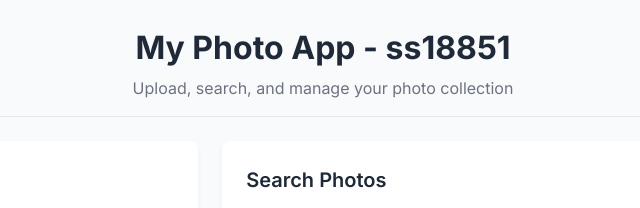
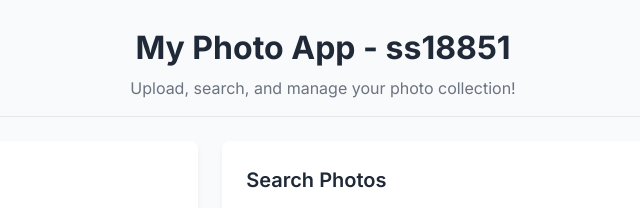
Before and after one commit to saiharshavarma/Cloud-Computing-Assignment-3-frontend, a plain HTML site: page index.html in a window 1280 px wide. Shown: the top 208 px of the page, 317-957 px from the left. Drawn offline with Linux system fonts and the light colour scheme.

```diff
--- a/index.html
+++ b/index.html
@@ -12,7 +12,7 @@
     <div class="container">
         <header>
             <h1>My Photo App - ss18851</h1>
-            <p class="app-description">Upload, search, and manage your photo collection</p>
+            <p class="app-description">Upload, search, and manage your photo collection!</p>
         </header>
 
         <div class="main-content">
```
